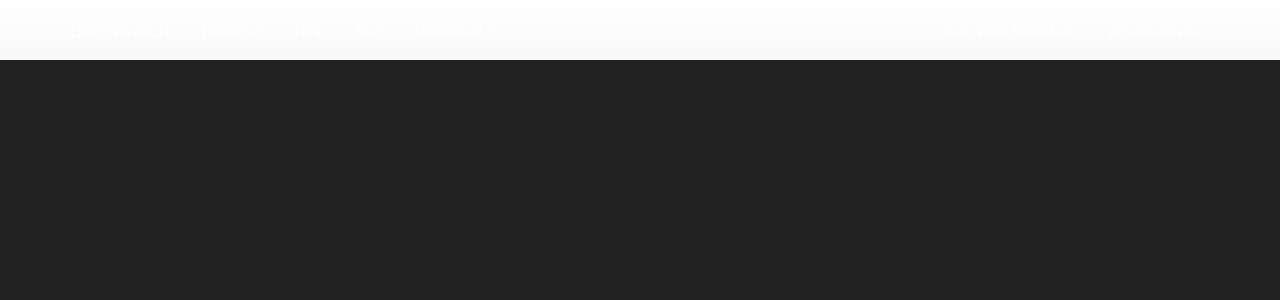
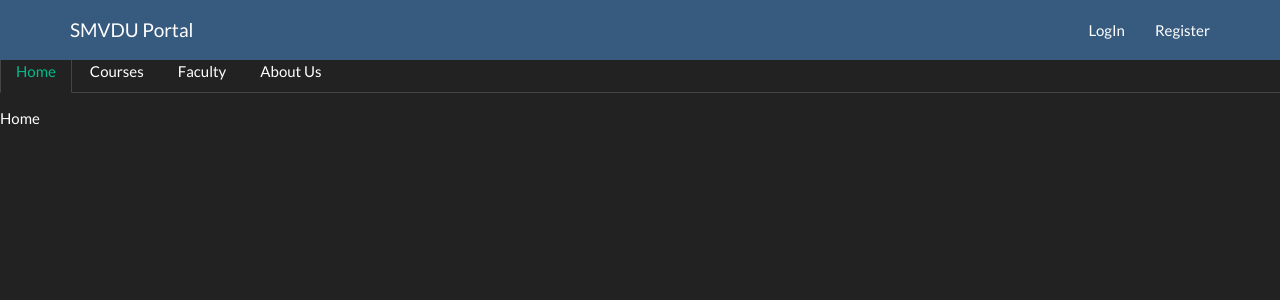
Before and after one commit to mohandutt134/eportal, a Django app: template template/login_register.html in a window 1280 px wide. Shown: the top 300 px of the page. Run offline with Django 3.2, Linux system fonts and the light colour scheme; the template is opened without the code that fills it, so the values that code supplies are empty; some libraries are stand-ins or nearby versions.

Commit message:
navigation bar

```diff
--- a/template/login_register.html
+++ b/template/login_register.html
@@ -6,7 +6,6 @@
 	<title>Login/Registration</title>
 	{% load staticfiles %}
 	<link rel="stylesheet" href="{% static 'css/bootstrap.min.css' %}">
-	<link rel="stylesheet" href="{% static 'css/bootstrap-theme.min.css' %}">
 	<link rel="stylesheet" href="{% static 'css/bootswatch.min.css' %}">
 	<script src="http://ajax.googleapis.com/ajax/libs/jquery/1.11.1/jquery.min.js"></script>
 	<script src="{% static 'js/bootstrap.min.js' %}"></script>
@@ -16,7 +15,7 @@
 	<div class="navbar navbar-default navbar-fixed-top">
       <div class="container">
 	        <div class="navbar-header">
-          <a href="../" class="navbar-brand">Bootswatch</a>
+		          <a href="../" class="navbar-brand">SMVDU Portal</a>
 		          <button class="navbar-toggle" type="button" data-toggle="collapse" data-target="#navbar-main">
 		            <span class="icon-bar"></span>
 		            <span class="icon-bar"></span>
@@ -24,55 +23,28 @@
 		          </button>
 	      	</div>
 	        <div class="navbar-collapse collapse" id="navbar-main">
-          <ul class="nav navbar-nav">
-            <li class="dropdown">
-              <a class="dropdown-toggle" data-toggle="dropdown" href="#" id="themes">Themes <span class="caret"></span></a>
-              <ul class="dropdown-menu" aria-labelledby="themes">
-                <li><a href="../default/">Default</a></li>
-                <li class="divider"></li>
-                <li><a href="../cerulean/">Cerulean</a></li>
-                <li><a href="../cosmo/">Cosmo</a></li>
-                <li><a href="../cyborg/">Cyborg</a></li>
-                <li><a href="../darkly/">Darkly</a></li>
-                <li><a href="../flatly/">Flatly</a></li>
-                <li><a href="../journal/">Journal</a></li>
-                <li><a href="../lumen/">Lumen</a></li>
-                <li><a href="../paper/">Paper</a></li>
-                <li><a href="../readable/">Readable</a></li>
-                <li><a href="../sandstone/">Sandstone</a></li>
-                <li><a href="../simplex/">Simplex</a></li>
-                <li><a href="../slate/">Slate</a></li>
-                <li><a href="../spacelab/">Spacelab</a></li>
-                <li><a href="../superhero/">Superhero</a></li>
-                <li><a href="../united/">United</a></li>
-                <li><a href="../yeti/">Yeti</a></li>
+					 <ul class="nav navbar-nav navbar-right">
+			            <li><a href="http://builtwithbootstrap.com/" target="_blank">LogIn</a></li>
+			            <li><a href="https://wrapbootstrap.com/?ref=bsw" target="_blank">Register</a></li>
 			         </ul>
-            </li>
-            <li>
-              <a href="../help/">Help</a>
-            </li>
-            <li>
-              <a href="http://news.bootswatch.com">Blog</a>
-            </li>
-            <li class="dropdown">
-              <a class="dropdown-toggle" data-toggle="dropdown" href="#" id="download">Download <span class="caret"></span></a>
-              <ul class="dropdown-menu" aria-labelledby="download">
-                <li><a href="./bootstrap.min.css">bootstrap.min.css</a></li>
-                <li><a href="./bootstrap.css">bootstrap.css</a></li>
-                <li class="divider"></li>
-                <li><a href="./variables.less">variables.less</a></li>
-                <li><a href="./bootswatch.less">bootswatch.less</a></li>
-              </ul>
-            </li>
-          </ul>
-
-          <ul class="nav navbar-nav navbar-right">
-            <li><a href="http://builtwithbootstrap.com/" target="_blank">Built With Bootstrap</a></li>
-            <li><a href="https://wrapbootstrap.com/?ref=bsw" target="_blank">WrapBootstrap</a></li>
-          </ul>
+	      	</div>
 
       </div>
   	</div>
+  	<!-- toggle tan -->
+	<ul class="nav nav-tabs" role="tablist">
+	 	<li role="presentation" class="active"><a href="#home" role="tab" data-toggle="tab">Home</a></li>
+	  	<li role="presentation"><a href="#course" role="tab" data-toggle="tab">Courses</a></li>
+	  	<li role="presentation"><a href="#faculty" role="tab" data-toggle="tab">Faculty</a></li>
+	 	<li role="presentation"><a href="#aboutus" role="tab" data-toggle="tab">About Us</a></li>
+	</ul>
+<!-- Content Of the Site -->
+	<div class="tab-content">
+		  <div role="tabpanel" class="tab-pane fade in active" id="home">Home</div>
+		  <div role="tabpanel" class="tab-pane fade" id="course">Course</div>
+		  <div role="tabpanel" class="tab-pane fade" id="faculty">Faculty</div>
+		  <div role="tabpanel" class="tab-pane fade" id="aboutus">About US</div>
 	</div>
+
 </body>
 </html>
```
Lines whose indentation alone changed are shown as unchanged.
